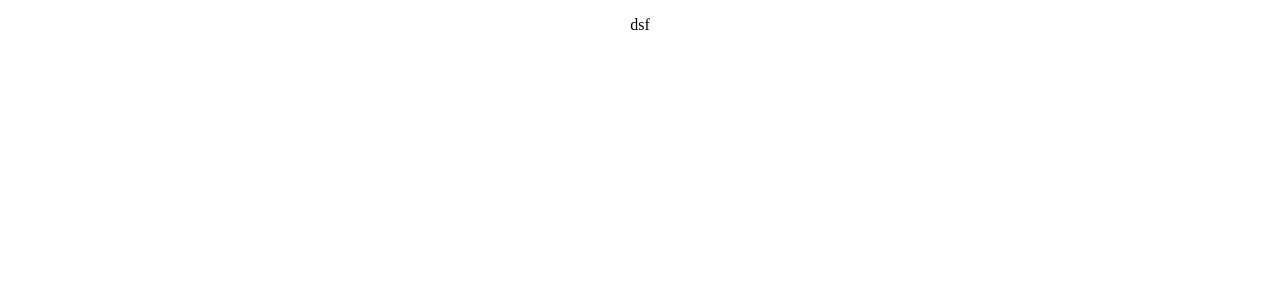
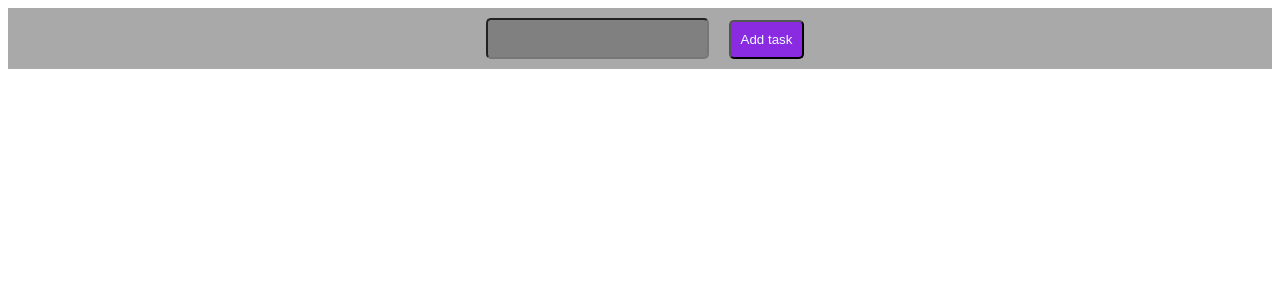
Before and after one commit to Shahroze-Gondal/pedro-react-app, a React (Create React App) app: page / in a window 1280 px wide. Shown: the top 300 px of the page. Built offline with nearby package versions, Linux system fonts and the light colour scheme.

Commit message:
ADD todo list

```diff
--- a/src/App.css
+++ b/src/App.css
@@ -27,6 +27,9 @@
 .App-link {
   color: #61dafb;
 }
+.green{
+  color: green;
+}
 
 @keyframes App-logo-spin {
   from {
@@ -37,6 +40,21 @@
   }
 }
 
-.job{
-  color: aqua;
+.App button{
+  background-color: blueviolet;
+  color: azure;
+  padding: 10px;
+  border-radius: 5px;
+  margin-left: 10px;
 }
+.App input{
+  padding: 10px;
+  background-color: gray;
+  color: white;
+  font-size: 15px;
+  border-radius: 5px;
+  margin: 10px;
+}
+.addTask{
+  background-color: darkgray;
+}
--- a/src/App.js
+++ b/src/App.js
@@ -1,23 +1,56 @@
+import { useState } from 'react';
 import './App.css';
 
 function App() {
+  const [todoList, setTodoList]=useState([]);
+  const [newValue, setNewValue]= useState('');
+
+  const changeInput =(event) =>{
+    setNewValue(event.target.value);
+  }
+  const addTask = ()=>{
+    const task = {
+      id: todoList.length === 0 ? 1: todoList[todoList.length-1].id + 1,
+      taskName : newValue,
+      completed: false
+    }
+    setTodoList([...todoList, task]);
+  }
+
+  const deleteItem = (id) =>{
+    setTodoList(todoList.filter((task)=> task.id !==id))
+    }
+
+  const makeGreen = (id) =>{
+    setTodoList(todoList.map(item=>{
+      if (item.id === id){
+        return {...item, completed:true};
+      }else{
+        return item;
+      }
+    }))
+  }
+
   return (
     <div className="App">
-      <Job name='dsf'/>
+      <div className='addTask'>
+        <input className='input' onChange={changeInput}/>
+        <button onClick={addTask}>Add task</button>
+      </div>
+      <div className='list'>
+          {todoList.map(item=>{
+            return (
+              <div style={{backgroundColor: item.completed? 'green': 'white'}}>
+                <h1>{item.taskName}</h1>
+                <button onClick={()=>makeGreen(item.id)}>Change Color</button>
+                <button onClick={()=>deleteItem(item.id)}>Delete</button>
+              </div>
+            )
+          })}
+      </div>
     </div>
   );
 }
 
 
-const Job = (props) => {
-  return (
-    <div>
-      <p>{props.name}</p>
-      <p></p>
-      <p></p>
-    </div>
-  )
-}
-
-
 export default App;
```
Also changed, not shown: src/Task/Task.js (added).
